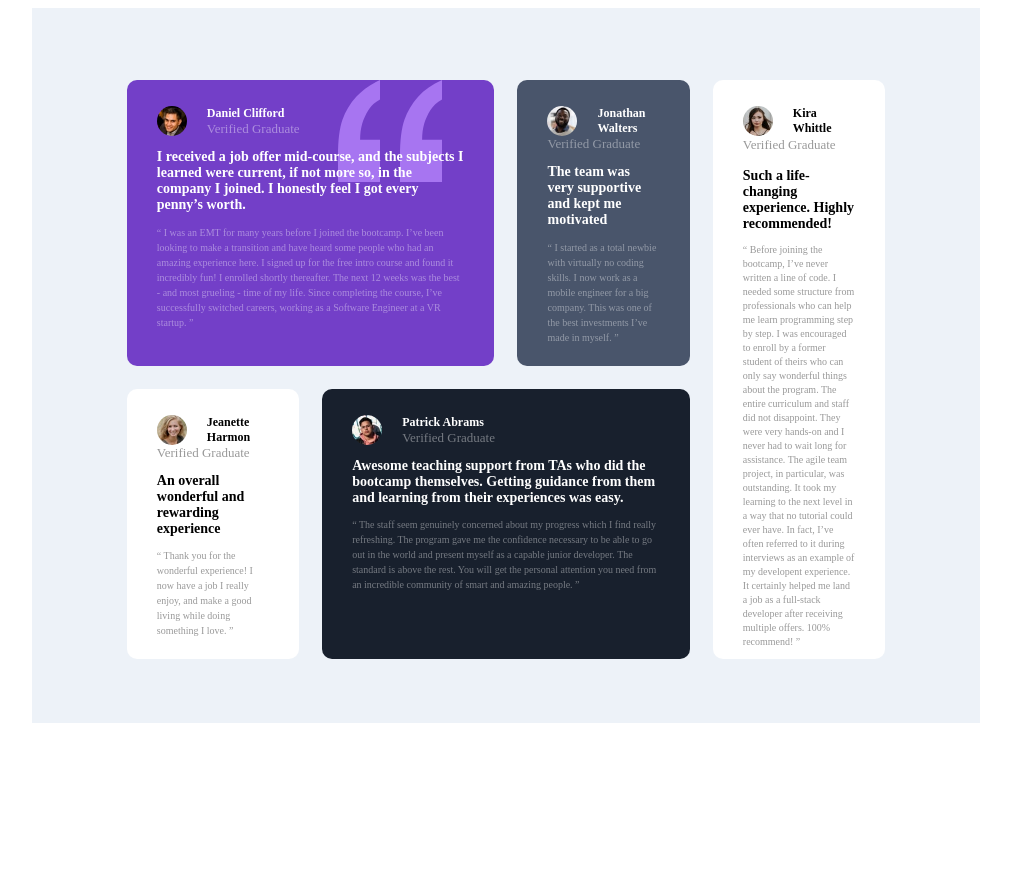
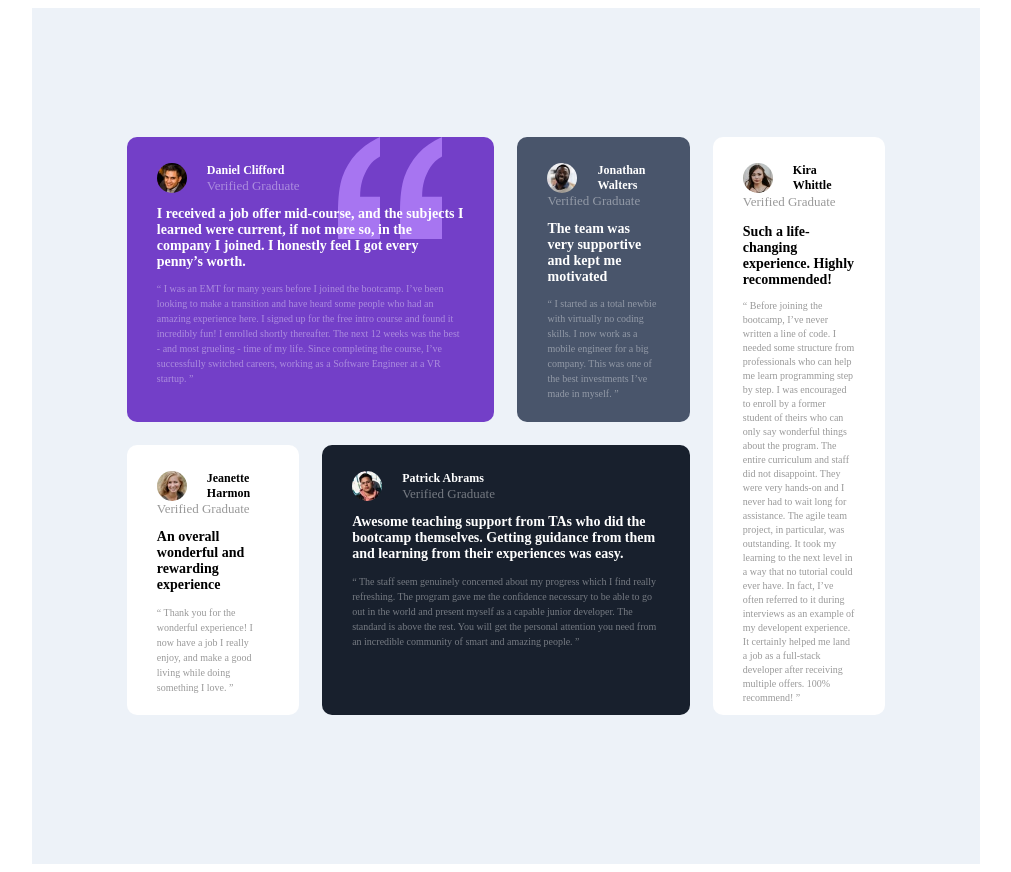
Before and after one commit to saheedibrahim/testimonials-grid-section-main, a plain HTML site: page index.html in a window 1280 px wide. Shown: the whole page, without its empty margins (134-1145 px from the left). Before the commit the page ends 800 px from the top, so only its background shows below. Drawn offline with Linux system fonts and the light colour scheme.

Commit message:
edit size

```diff
--- a/css/style.css
+++ b/css/style.css
@@ -5,7 +5,7 @@ body{
 .inner-body{
     background-color: #EDF2F8;
     width: 75%;
-    padding-bottom: 10px;
+    padding-bottom: 90px;
     justify-self: center;
     display: grid;
     grid-template-rows: repeat(39, 1fr);
@@ -28,6 +28,7 @@ h2{
     font-size: 14px;
 }
 .grid-container{
+    padding-top: 50px;
     grid-row: 5/37;
     justify-self: center;
     width: 80%;
```
